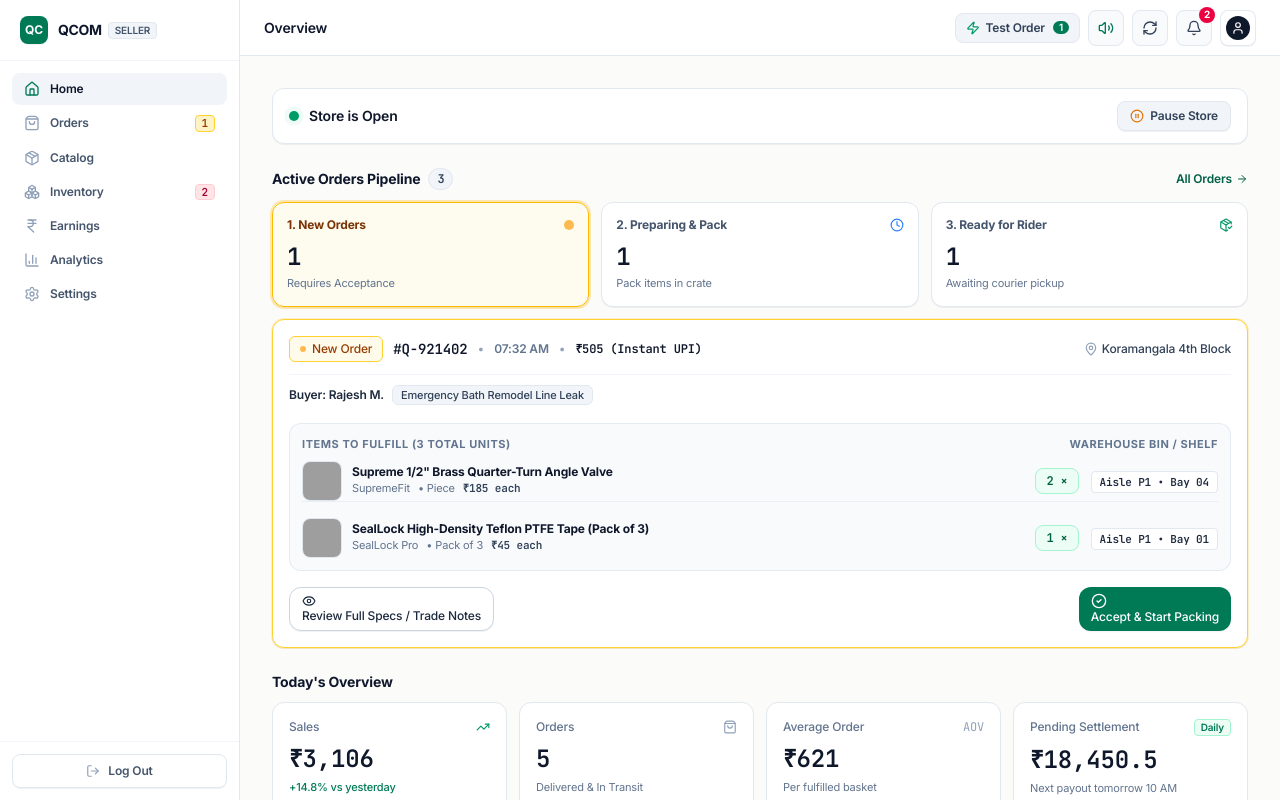
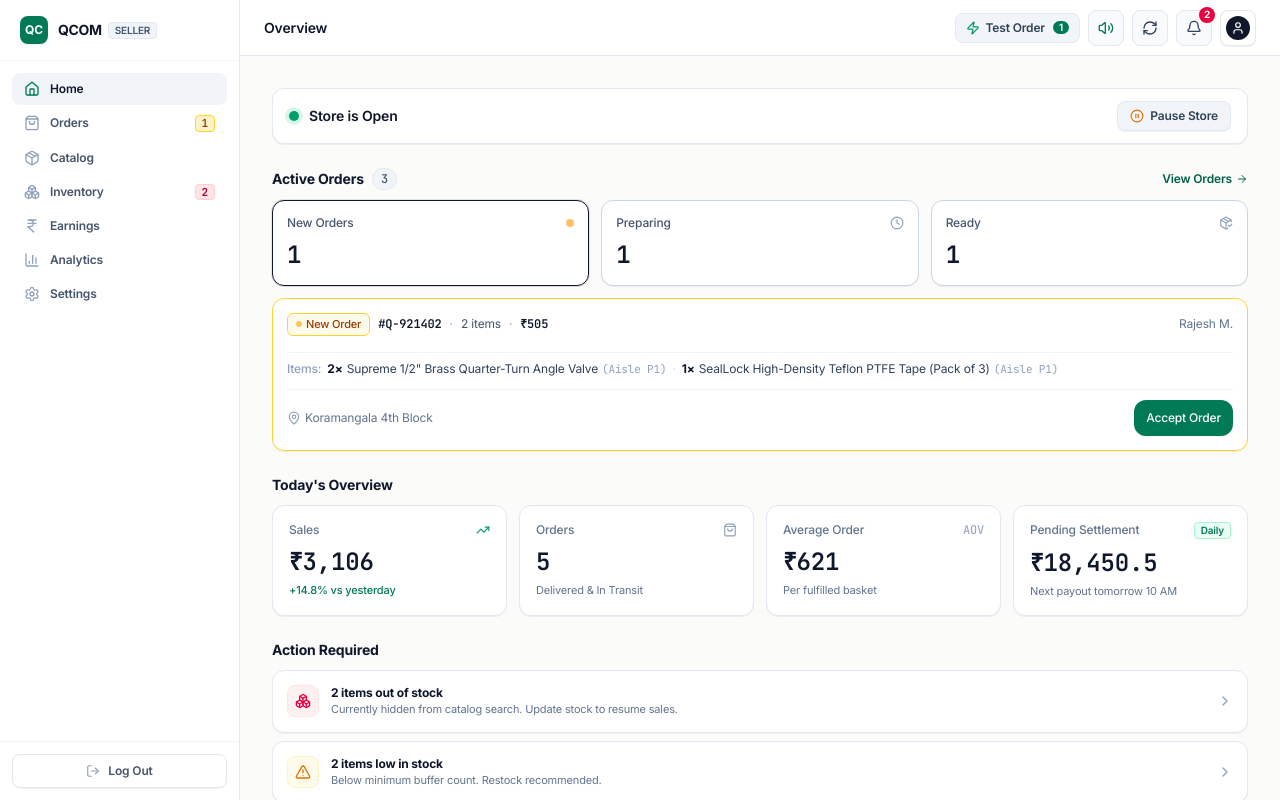
Before and after one commit to theRawHawn/Q-com-seller, a React (Vite) app: page / in a window 1280 px wide. Shown: the top 800 px of the page. Built offline with nearby package versions, Linux system fonts and the light colour scheme; grey boxes are pictures that could not be loaded.

Commit message:
Clean up order item layout and make shelf location optional

```diff
--- a/src/components/home/HomeOverview.tsx
+++ b/src/components/home/HomeOverview.tsx
@@ -13,12 +13,7 @@
   ChevronRight,
   ShoppingBag,
   MapPin,
-  Eye,
-  CheckCircle2,
-  CheckSquare,
-  ShieldCheck,
   Truck,
-  Sparkles,
 } from 'lucide-react';
 import { OrderStatusBadge } from '../common/StatusBadge';
 import { Button } from '../common/Button';
@@ -50,7 +45,6 @@
   const [earnings, setEarnings] = useState<SellerEarningsSummary | null>(null);
   const [processingOrderId, setProcessingOrderId] = useState<string | null>(null);
   const [activeTabFilter, setActiveTabFilter] = useState<'placed' | 'picking' | 'packed' | 'all'>('placed');
-  const [actionSuccessNotice, setActionSuccessNotice] = useState<{ id: string; message: string } | null>(null);
 
   // Auto-switch tab if no new orders but preparing orders exist
   useEffect(() => {
@@ -68,10 +62,6 @@
     setProcessingOrderId(orderId);
     try {
       await acceptOrder(orderId);
-      setActionSuccessNotice({
-        id: orderId,
-        message: `Order #${orderId} accepted! Switched to Preparing.`,
-      });
       setActiveTabFilter('picking');
       // Automatically open the order detail in packing mode so the seller knows exactly what to pack
       onSelectOrder(orderId);
@@ -85,10 +75,6 @@
     setProcessingOrderId(orderId);
     try {
       await markOrderReady(orderId);
-      setActionSuccessNotice({
-        id: orderId,
-        message: `Order #${orderId} packed and marked Ready for courier pickup!`,
-      });
       setActiveTabFilter('packed');
     } finally {
       setProcessingOrderId(null);
@@ -167,12 +153,12 @@
         </button>
       </section>
 
-      {/* 2. LIVE ACTIVE ORDERS - Interactive Operational Workspace */}
+      {/* 2. LIVE ACTIVE ORDERS - Clean Admin Tally */}
       <section id="section-active-orders" className="space-y-3">
-        <div className="flex items-center justify-between">
+        <div className="flex items-center justify-between mb-2.5">
           <div className="flex items-center gap-2">
-            <h3 className="text-sm font-bold text-slate-900">Active Orders Pipeline</h3>
-            <span className="text-xs font-mono font-bold px-2 py-0.5 rounded-full bg-slate-100 text-slate-700 border border-slate-200">
+            <h3 className="text-sm font-bold text-slate-900">Active Orders</h3>
+            <span className="text-xs font-mono font-medium px-2 py-0.5 rounded-full bg-slate-100 text-slate-600 border border-slate-200">
               {newOrdersCount + pickingCount + packedCount}
             </span>
           </div>
@@ -180,262 +166,158 @@
             onClick={() => onNavigateTab('orders')}
             className="text-xs font-semibold text-emerald-800 hover:text-emerald-950 flex items-center gap-1"
           >
-            <span>All Orders</span>
+            <span>View Orders</span>
             <ArrowRight className="w-3 h-3" />
           </button>
         </div>
 
-        {/* Action Success Alert Notification */}
-        {actionSuccessNotice && (
-          <div className="p-3 bg-emerald-50 border border-emerald-200 rounded-xl flex items-center justify-between text-xs text-emerald-900 animate-fadeIn">
-            <div className="flex items-center gap-2">
-              <CheckCircle2 className="w-4 h-4 text-emerald-600 shrink-0" />
-              <span className="font-semibold">{actionSuccessNotice.message}</span>
-            </div>
-            <button
-              onClick={() => setActionSuccessNotice(null)}
-              className="text-emerald-700 hover:text-emerald-900 font-bold px-1.5"
-            >
-              ✕
-            </button>
-          </div>
-        )}
-
-        {/* 3 Interactive Operational Category Cards */}
+        {/* 3 Unified Clean Cards */}
         <div className="grid grid-cols-3 gap-3">
           <button
             onClick={() => setActiveTabFilter('placed')}
-            className={`p-3.5 rounded-xl border text-left transition-all cursor-pointer shadow-2xs ${
+            className={`p-3.5 rounded-xl border text-left transition-all bg-white hover:border-slate-300 shadow-2xs cursor-pointer ${
               activeTabFilter === 'placed'
-                ? 'bg-amber-50/70 border-amber-400 ring-2 ring-amber-400/30'
-                : 'bg-white hover:border-slate-300 border-slate-200'
+                ? 'border-slate-900 ring-1 ring-slate-900/10'
+                : newOrdersCount > 0
+                ? 'border-amber-400/90'
+                : 'border-slate-200'
             }`}
           >
             <div className="flex items-center justify-between">
-              <span className={`text-xs font-bold ${activeTabFilter === 'placed' ? 'text-amber-900' : 'text-slate-600'}`}>
-                1. New Orders
-              </span>
-              {newOrdersCount > 0 && <span className="w-2.5 h-2.5 rounded-full bg-amber-500 animate-pulse" />}
+              <span className="text-xs font-medium text-slate-600">New Orders</span>
+              {newOrdersCount > 0 && <span className="w-2 h-2 rounded-full bg-amber-500 animate-pulse" />}
             </div>
             <p className="text-2xl font-bold font-mono text-slate-900 mt-2">
               {newOrdersCount}
-            </p>
-            <p className="text-[11px] text-slate-500 mt-0.5">
-              {newOrdersCount > 0 ? 'Requires Acceptance' : 'None pending'}
             </p>
           </button>
 
           <button
             onClick={() => setActiveTabFilter('picking')}
-            className={`p-3.5 rounded-xl border text-left transition-all cursor-pointer shadow-2xs ${
+            className={`p-3.5 rounded-xl border text-left transition-all bg-white hover:border-slate-300 shadow-2xs cursor-pointer ${
               activeTabFilter === 'picking'
-                ? 'bg-blue-50/70 border-blue-400 ring-2 ring-blue-400/30'
-                : 'bg-white hover:border-slate-300 border-slate-200'
+                ? 'border-slate-900 ring-1 ring-slate-900/10'
+                : pickingCount > 0
+                ? 'border-slate-300'
+                : 'border-slate-200'
             }`}
           >
             <div className="flex items-center justify-between">
-              <span className={`text-xs font-bold ${activeTabFilter === 'picking' ? 'text-blue-900' : 'text-slate-600'}`}>
-                2. Preparing & Pack
-              </span>
-              <Clock className="w-3.5 h-3.5 text-blue-500" />
+              <span className="text-xs font-medium text-slate-600">Preparing</span>
+              <Clock className="w-3.5 h-3.5 text-slate-400" />
             </div>
             <p className="text-2xl font-bold font-mono text-slate-900 mt-2">
               {pickingCount}
-            </p>
-            <p className="text-[11px] text-slate-500 mt-0.5">
-              {pickingCount > 0 ? 'Pack items in crate' : 'No active packing'}
             </p>
           </button>
 
           <button
             onClick={() => setActiveTabFilter('packed')}
-            className={`p-3.5 rounded-xl border text-left transition-all cursor-pointer shadow-2xs ${
+            className={`p-3.5 rounded-xl border text-left transition-all bg-white hover:border-slate-300 shadow-2xs cursor-pointer ${
               activeTabFilter === 'packed'
-                ? 'bg-emerald-50/70 border-emerald-400 ring-2 ring-emerald-400/30'
-                : 'bg-white hover:border-slate-300 border-slate-200'
+                ? 'border-slate-900 ring-1 ring-slate-900/10'
+                : packedCount > 0
+                ? 'border-slate-300'
+                : 'border-slate-200'
             }`}
           >
             <div className="flex items-center justify-between">
-              <span className={`text-xs font-bold ${activeTabFilter === 'packed' ? 'text-emerald-900' : 'text-slate-600'}`}>
-                3. Ready for Rider
-              </span>
-              <PackageCheck className="w-3.5 h-3.5 text-emerald-600" />
+              <span className="text-xs font-medium text-slate-600">Ready</span>
+              <PackageCheck className="w-3.5 h-3.5 text-slate-400" />
             </div>
             <p className="text-2xl font-bold font-mono text-slate-900 mt-2">
               {packedCount}
             </p>
-            <p className="text-[11px] text-slate-500 mt-0.5">
-              {packedCount > 0 ? 'Awaiting courier pickup' : 'No ready crates'}
-            </p>
           </button>
         </div>
 
-        {/* Selected Category Order List with Full Item & Bin Details */}
-        <div className="space-y-3">
+        {/* Active Orders List with Visible Item Details */}
+        <div className="space-y-2 mt-3">
           {activeOrdersToDisplay.length === 0 ? (
-            <div className="p-6 rounded-xl bg-white border border-slate-200 text-center">
-              <Boxes className="w-8 h-8 text-slate-300 mx-auto mb-2" />
-              <p className="text-sm font-semibold text-slate-800">
-                {activeTabFilter === 'placed' && 'No new orders awaiting acceptance'}
-                {activeTabFilter === 'picking' && 'No orders currently in packing'}
-                {activeTabFilter === 'packed' && 'No orders waiting for courier pickup'}
-                {activeTabFilter === 'all' && 'No active orders in the pipeline'}
-              </p>
-              <p className="text-xs text-slate-500 mt-1">
+            <div className="p-4 rounded-xl bg-white border border-slate-200 text-center text-xs text-slate-500">
               {activeTabFilter === 'placed'
-                  ? 'New customer orders placed on QCOM will appear here instantly with sound alert.'
-                  : 'Select another tab or view order history.'}
-              </p>
+                ? 'No new orders awaiting acceptance.'
+                : activeTabFilter === 'picking'
+                ? 'No orders currently being prepared.'
+                : 'No orders ready for pickup.'}
             </div>
           ) : (
             activeOrdersToDisplay.map(order => {
               const packedItemsCount = order.items.filter(i => i.isPacked).length;
               const totalItemsCount = order.items.length;
-              const isAllPacked = packedItemsCount === totalItemsCount;
 
               return (
                 <div
                   key={order.id}
-                  className={`p-4 rounded-xl bg-white border transition-all shadow-2xs ${
+                  onClick={() => onSelectOrder(order.id)}
+                  className={`p-3.5 rounded-xl bg-white border transition-all cursor-pointer shadow-2xs ${
                     order.status === 'placed'
-                      ? 'border-amber-300 ring-1 ring-amber-400/20'
-                      : order.status === 'picking'
-                      ? 'border-blue-200'
-                      : 'border-emerald-200'
+                      ? 'border-amber-300 hover:border-amber-400'
+                      : 'border-slate-200 hover:border-slate-300'
                   }`}
                 >
-                  {/* Order Top Bar */}
-                  <div className="flex flex-col sm:flex-row sm:items-center justify-between gap-2 pb-3 border-b border-slate-100">
-                    <div className="flex items-center gap-2.5 flex-wrap">
-                      <OrderStatusBadge status={order.status} size="md" />
-                      <span className="font-mono font-bold text-sm text-slate-900">
+                  <div className="flex items-center justify-between gap-3 flex-wrap pb-2">
+                    <div className="flex items-center gap-2 flex-wrap min-w-0">
+                      <OrderStatusBadge status={order.status} size="sm" />
+                      <span className="font-mono font-bold text-xs text-slate-900">
                         #{order.orderNumber}
                       </span>
-                      <span className="text-xs text-slate-400">•</span>
-                      <span className="text-xs font-semibold text-slate-500">
-                        {new Date(order.placedAt).toLocaleTimeString([], { hour: '2-digit', minute: '2-digit' })}
+                      <span className="text-xs text-slate-400">·</span>
+                      <span className="text-xs text-slate-600">
+                        {order.items.length} items
                       </span>
-                      <span className="text-xs text-slate-400">•</span>
-                      <span className="text-xs font-bold text-slate-900 font-mono">
-                        ₹{order.total.toFixed(0)} ({order.paymentMethod})
+                      <span className="text-xs text-slate-400">·</span>
+                      <span className="text-xs font-mono font-bold text-slate-900">
+                        ₹{order.total.toFixed(0)}
                       </span>
                     </div>
 
-                    <div className="flex items-center gap-2">
-                      <span className="text-xs text-slate-500 flex items-center gap-1">
-                        <MapPin className="w-3.5 h-3.5 text-slate-400 shrink-0" />
-                        <span className="font-medium text-slate-700 truncate max-w-[180px]">
-                          {order.jobSite.deliveryLocality || order.jobSite.address}
-                        </span>
-                      </span>
-                    </div>
+                    <p className="text-xs text-slate-500 truncate">
+                      {order.customer.name}
+                    </p>
                   </div>
 
-                  {/* Customer / Job Site context */}
-                  <div className="py-2.5 flex items-center justify-between gap-2 text-xs">
-                    <div className="flex items-center gap-2 truncate">
-                      <span className="font-semibold text-slate-800">
-                        Buyer: {order.customer.name}
+                  {/* Compact Space-Efficient Item Summary */}
+                  <div className="mt-2 pt-2 border-t border-slate-100 flex items-center justify-between gap-3 text-xs">
+                    <div className="min-w-0 flex-1 truncate text-slate-700">
+                      <span className="text-slate-400 font-medium mr-1.5">Items:</span>
+                      {order.items.map((item, idx) => (
+                        <span key={item.productId || idx}>
+                          {idx > 0 && <span className="text-slate-300 mx-1.5">·</span>}
+                          <span className="font-bold text-slate-900 mr-1">{item.quantity}×</span>
+                          <span>{item.productName}</span>
+                          {item.binLocation && (
+                            <span className="text-[11px] text-slate-400 font-mono ml-1">
+                              ({item.binLocation.split('•')[0].trim()})
                             </span>
-                      {order.jobSite.jobTag && (
-                        <span className="px-2 py-0.5 rounded-md bg-slate-100 text-slate-700 font-medium text-[11px] border border-slate-200">
-                          {order.jobSite.jobTag}
+                          )}
+                        </span>
+                      ))}
+                    </div>
+                    {order.status === 'picking' && (
+                      <span className="text-[11px] font-semibold text-emerald-800 shrink-0 bg-emerald-50 px-2 py-0.5 rounded border border-emerald-200">
+                        {packedItemsCount}/{totalItemsCount} packed
                       </span>
                     )}
                   </div>
-                    {order.status === 'picking' && (
-                      <div className="text-xs font-bold text-blue-700 flex items-center gap-1.5">
-                        <CheckSquare className="w-3.5 h-3.5 text-blue-600" />
-                        <span>Packed: {packedItemsCount} of {totalItemsCount} items</span>
-                      </div>
-                    )}
-                  </div>
 
-                  {/* ITEM DETAILS & WAREHOUSE BINS (Visible before accepting and while packing) */}
-                  <div className="bg-slate-50/90 rounded-xl p-3 border border-slate-200/80 my-2 space-y-2">
-                    <div className="flex items-center justify-between text-[11px] font-bold text-slate-500 uppercase tracking-wider">
-                      <span>Items to fulfill ({order.items.reduce((acc, i) => acc + i.quantity, 0)} total units)</span>
-                      <span>Warehouse Bin / Shelf</span>
-                    </div>
-
-                    <div className="space-y-2 divide-y divide-slate-200/60">
-                      {order.items.map((item, idx) => (
-                        <div key={item.productId || idx} className={`pt-2 first:pt-0 flex items-center justify-between gap-3 ${item.isPacked ? 'opacity-70' : ''}`}>
-                          <div className="flex items-center gap-2.5 min-w-0">
-                            {item.image ? (
-                              <img
-                                src={item.image}
-                                alt={item.productName}
-                                className="w-10 h-10 rounded-lg object-cover border border-slate-200 shrink-0 bg-white"
-                              />
-                            ) : (
-                              <div className="w-10 h-10 rounded-lg bg-slate-200 flex items-center justify-center shrink-0">
-                                <Boxes className="w-5 h-5 text-slate-500" />
-                              </div>
-                            )}
-
-                            <div className="min-w-0">
-                              <p className="text-xs font-bold text-slate-900 truncate">
-                                {item.productName}
-                              </p>
-                              <div className="flex items-center gap-2 text-[11px] text-slate-500 flex-wrap">
-                                <span>{item.brand}</span>
-                                {item.unit && <span>• {item.unit}</span>}
-                                <span className="font-mono font-semibold text-slate-700">₹{item.price} each</span>
-                              </div>
-                            </div>
-                          </div>
-
-                          <div className="flex items-center gap-3 shrink-0">
-                            {/* Quantity badge */}
-                            <span className="px-2.5 py-1 rounded-lg bg-emerald-50 text-emerald-800 border border-emerald-200 font-mono font-bold text-xs">
-                              {item.quantity} ×
+                  {/* Actions */}
+                  <div className="mt-3 pt-2.5 border-t border-slate-100 flex items-center justify-between gap-2">
+                    <span className="text-xs text-slate-500 flex items-center gap-1 truncate">
+                      <MapPin className="w-3.5 h-3.5 text-slate-400 shrink-0" />
+                      <span className="truncate">{order.jobSite.deliveryLocality || order.jobSite.address}</span>
                     </span>
 
-                            {/* Bin Location */}
-                            <div className="text-right">
-                              <span className="inline-flex items-center px-2 py-0.5 rounded bg-white text-slate-800 border border-slate-200 font-mono text-[11px] font-semibold">
-                                {item.binLocation || 'Aisle 1'}
-                              </span>
-                            </div>
-                          </div>
-                        </div>
-                      ))}
-                    </div>
-                  </div>
-
-                  {/* Operational Action Buttons Bar */}
-                  <div className="flex flex-col sm:flex-row sm:items-center justify-between gap-2 pt-2">
-                    <Button
-                      variant="outline"
-                      size="sm"
-                      onClick={() => onSelectOrder(order.id)}
-                      className="gap-1.5 text-slate-700"
-                    >
-                      <Eye className="w-3.5 h-3.5" />
-                      <span>
-                        {order.status === 'placed'
-                          ? 'Review Full Specs / Trade Notes'
-                          : order.status === 'picking'
-                          ? 'Open Packing Checklist'
-                          : 'View Order Details'}
-                      </span>
-                    </Button>
-
-                    <div className="flex items-center gap-2 justify-end">
+                    <div className="shrink-0 flex items-center gap-2">
                       {order.status === 'placed' && (
-                        <>
                         <Button
                           variant="primary"
                           size="sm"
                           isLoading={processingOrderId === order.id}
                           onClick={e => handleQuickAccept(e, order.id)}
-                            className="bg-emerald-700 hover:bg-emerald-800 text-white font-bold"
                         >
-                            <CheckCircle2 className="w-4 h-4 mr-1.5" />
-                            <span>Accept & Start Packing</span>
+                          Accept Order
                         </Button>
-                        </>
                       )}
 
                       {order.status === 'picking' && (
@@ -444,10 +326,9 @@
                           size="sm"
                           isLoading={processingOrderId === order.id}
                           onClick={e => handleQuickReady(e, order.id)}
-                          className="bg-emerald-700 hover:bg-emerald-800 text-white font-bold"
                         >
-                          <PackageCheck className="w-4 h-4 mr-1.5" />
-                          <span>Mark as Ready ({packedItemsCount}/{totalItemsCount})</span>
+                          <PackageCheck className="w-3.5 h-3.5 mr-1" />
+                          <span>Mark Ready</span>
                         </Button>
                       )}
 
@@ -458,8 +339,8 @@
                           isLoading={processingOrderId === order.id}
                           onClick={e => handleQuickHandover(e, order.id)}
                         >
-                          <Truck className="w-4 h-4 mr-1.5" />
-                          <span>Hand Over to Rider</span>
+                          <Truck className="w-3.5 h-3.5 mr-1" />
+                          <span>Hand Over</span>
                         </Button>
                       )}
                     </div>
--- a/src/components/orders/OrderList.tsx
+++ b/src/components/orders/OrderList.tsx
@@ -238,17 +238,16 @@
                   </div>
 
                   {/* Items Strip */}
-                  <div className="mt-3 flex flex-wrap items-center gap-1.5">
-                    {order.items.map(item => (
-                      <span
-                        key={item.productId}
-                        className="inline-flex items-center gap-1 px-2 py-0.5 rounded-lg bg-slate-50 border border-slate-200 text-xs text-slate-700"
-                      >
-                        <span className="font-mono font-bold text-slate-900">{item.quantity}×</span>
-                        <span className="truncate max-w-[140px] sm:max-w-[200px]">{item.productName}</span>
+                  <div className="mt-2.5 text-xs text-slate-700 truncate">
+                    <span className="text-slate-400 font-medium mr-1.5">Items:</span>
+                    {order.items.map((item, idx) => (
+                      <span key={item.productId || idx}>
+                        {idx > 0 && <span className="text-slate-300 mx-1.5">·</span>}
+                        <span className="font-bold text-slate-900 mr-1">{item.quantity}×</span>
+                        <span>{item.productName}</span>
                         {item.binLocation && (
-                          <span className="font-mono text-[10px] text-emerald-700 font-semibold">
-                            [{item.binLocation.split('•')[0].trim()}]
+                          <span className="text-[11px] text-slate-400 font-mono ml-1">
+                            ({item.binLocation.split('•')[0].trim()})
                           </span>
                         )}
                       </span>
--- a/src/services/mockData.ts
+++ b/src/services/mockData.ts
@@ -474,7 +474,6 @@
       siteContactName: 'Rajesh M.',
       sitePhone: '+91 98XXX-XX891',
       tradeType: 'Plumber',
-      jobTag: 'Emergency Bath Remodel Line Leak',
       coordinates: { lat: 12.9365, lng: 77.6255 },
     },
     rider: {
@@ -576,7 +575,6 @@
       siteContactName: 'Santosh K.',
       sitePhone: '+91 98XXX-XX910',
       tradeType: 'Electrician',
-      jobTag: 'Substation DB Upgrade',
       coordinates: { lat: 12.9340, lng: 77.6290 },
     },
     rider: {
@@ -661,7 +659,6 @@
       siteContactName: 'Praveen G.',
       sitePhone: '+91 97XXX-XX820',
       tradeType: 'Fabricator',
-      jobTag: 'Mezzanine Structure Welding',
       coordinates: { lat: 12.9312, lng: 77.6210 },
     },
     rider: {
@@ -794,7 +791,6 @@
       siteContactName: 'Ramesh N.',
       sitePhone: '+91 98XXX-XX200',
       tradeType: 'Fabricator',
-      jobTag: 'Solar Canopy Mounting',
       coordinates: { lat: 12.8420, lng: 77.6790 },
     },
     deliveryOtp: '6019',
--- a/src/services/orderService.ts
+++ b/src/services/orderService.ts
@@ -248,7 +248,6 @@
         siteContactName: 'Arun V.',
         sitePhone: '+91 98XXX-XX209',
         tradeType: 'Contractor',
-        jobTag: 'Fast Track Commercial Rewiring',
         coordinates: { lat: 12.937, lng: 77.621 },
       },
       rider: {
```
Also changed, not shown: src/components/inventory/InventoryList.tsx (+6 -8 lines), src/components/orders/OrderDetailModal.tsx (+20 -36 lines). Lines whose indentation alone changed are shown as unchanged.
